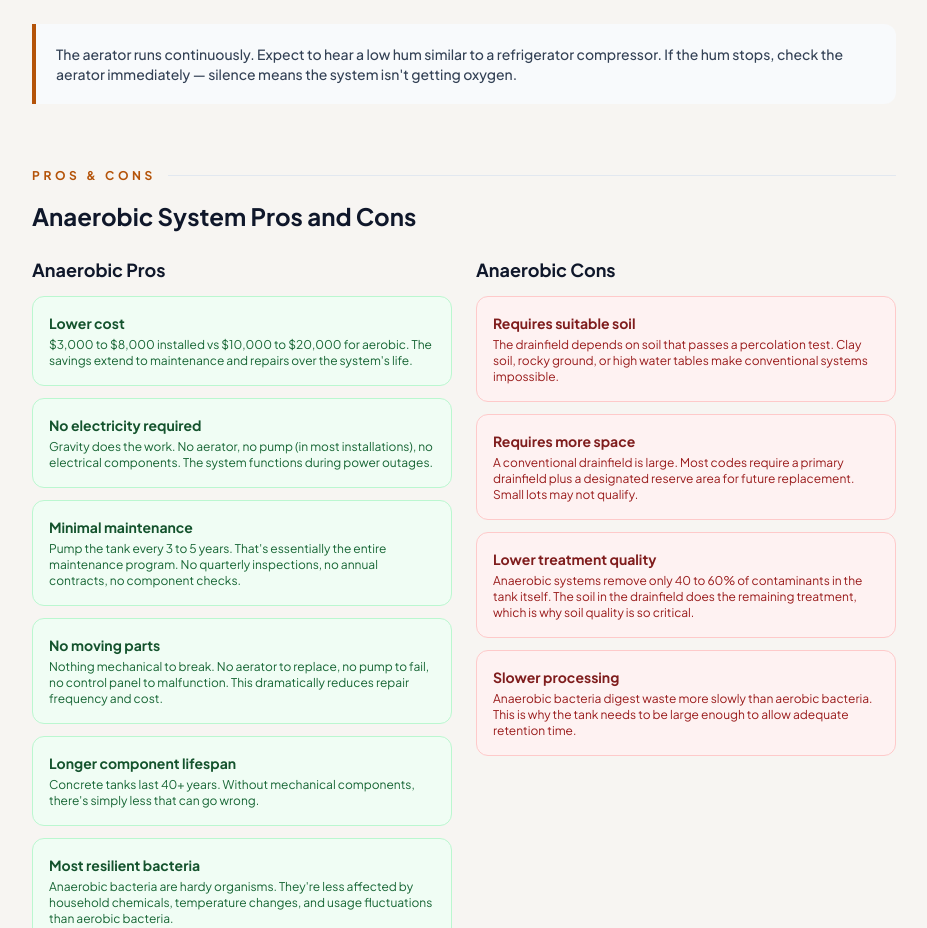
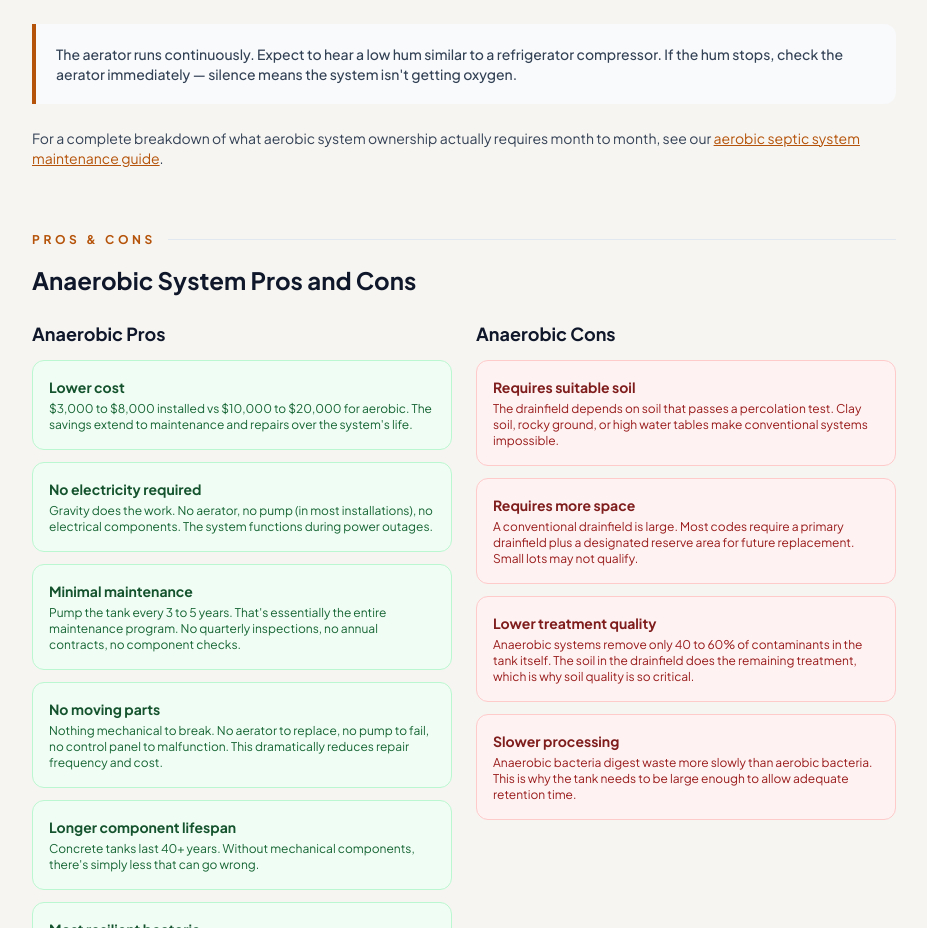
Before and after one commit to thebasementguide2026/theseptic.guide-, a Next.js app: page /comparisons/aerobic-vs-anaerobic-septic-systems in a window 1280 px wide. Shown: the part 4720-5648 px from the top of the page, without its empty margins (176-1103 px from the left). Built offline with nearby package versions, Linux system fonts and the light colour scheme.

Commit message:
Add cross-link to aerobic maintenance guide on aerobic-vs-anaerobic page

```diff
--- a/app/comparisons/aerobic-vs-anaerobic-septic-systems/page.tsx
+++ b/app/comparisons/aerobic-vs-anaerobic-septic-systems/page.tsx
@@ -291,6 +291,7 @@ export default function AerobicVsAnaerobicArticle() {
           <div className='bg-slate-50 border-l-4 border-amber-700 p-5 rounded-r-lg mt-6'>
             <p className='text-slate-700 font-medium text-sm'>The aerator runs continuously. Expect to hear a low hum similar to a refrigerator compressor. If the hum stops, check the aerator immediately &mdash; silence means the system isn&apos;t getting oxygen.</p>
           </div>
+          <p className='text-slate-700 text-sm mt-6'>For a complete breakdown of what aerobic system ownership actually requires month to month, see our <Link href='/guides/aerobic-septic-system-maintenance' className='text-amber-700 underline hover:text-amber-900'>aerobic septic system maintenance guide</Link>.</p>
         </div>
 
                 {/* Anaerobic Pros and Cons */}
```
